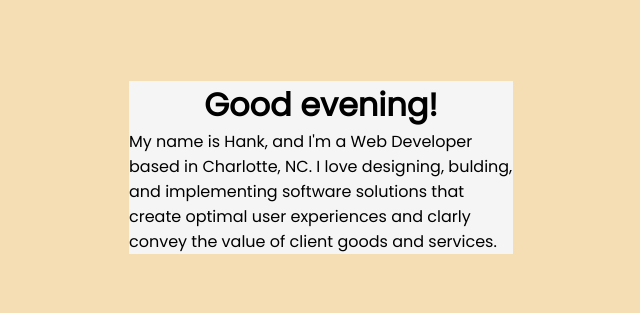
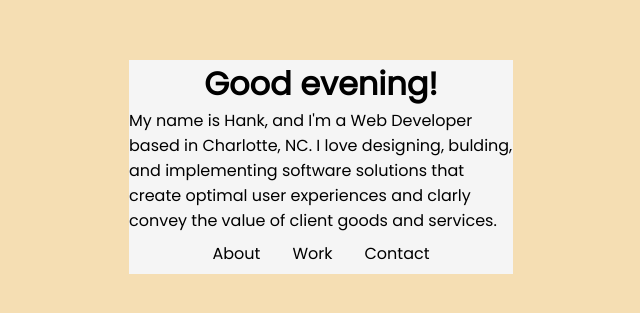
Before and after one commit to HHH-603/V2-Portfolio, a React (Create React App) app: page / in a window 1280 px wide. Shown: the part 233-546 px from the top of the page, without its empty margins (319-959 px from the left). Built offline with nearby package versions, Linux system fonts and the light colour scheme.

Commit message:
Added links on landing page to the other sections of my portfolio.

```diff
--- a/src/components/landing-container/style.css
+++ b/src/components/landing-container/style.css
@@ -7,7 +7,29 @@
     background-color: whitesmoke;
 }
 
-@media screen and (max-width: 600px) {
+.landing-page-links-container {
+    list-style-type: none;
+    display: flex;
+    flex-flow: row wrap;
+    width: auto;
+    text-align: center;
+}
+
+.list-item-link {
+    text-decoration: none;
+    margin: .25rem .5rem;
+    padding: .25rem .5rem;
+    color: black;
+    transition: all 50ms ease-in;
+}
+
+.list-item-link:hover,
+.list-item-link:focus {
+    background-color: black;
+    color: white;
+}
+
+@media screen and (max-width: 640px) {
     .landing-container {
         width: 60%;
     }
@@ -18,4 +40,8 @@
         width: auto;
         padding: 0 1rem;
     }
+
+    .links-list {
+        flex-flow: column wrap;
+    }
 }
--- a/src/pages/landing/index.js
+++ b/src/pages/landing/index.js
@@ -1,6 +1,8 @@
 import React from 'react';
+import { Link } from 'react-router-dom';
+import Wrapper from '../../components/wrapper';
 import LandingContainer from '../../components/landing-container';
-import Wrapper from '../../components/wrapper';
+
 import './style.css';
 
 var greeting = () => {
@@ -24,6 +26,11 @@ const Landing = () => {
             <LandingContainer>
                 <h1>{greeting()}</h1>
                 <p>My name is Hank, and I'm a Web Developer based in <a className="anchor-link" href="https://en.wikipedia.org/wiki/Charlotte,_North_Carolina">Charlotte, NC</a>. I love designing, bulding, and implementing software solutions that create optimal user experiences and clarly convey the value of client goods and services.</p>
+                <div className="landing-page-links-container">
+                    <Link className="list-item-link" to="#">About</Link>
+                    <Link className="list-item-link" to="#">Work</Link>
+                    <Link className="list-item-link" to="#">Contact</Link>
+                </div>
             </LandingContainer>
         </Wrapper>
     );
```
